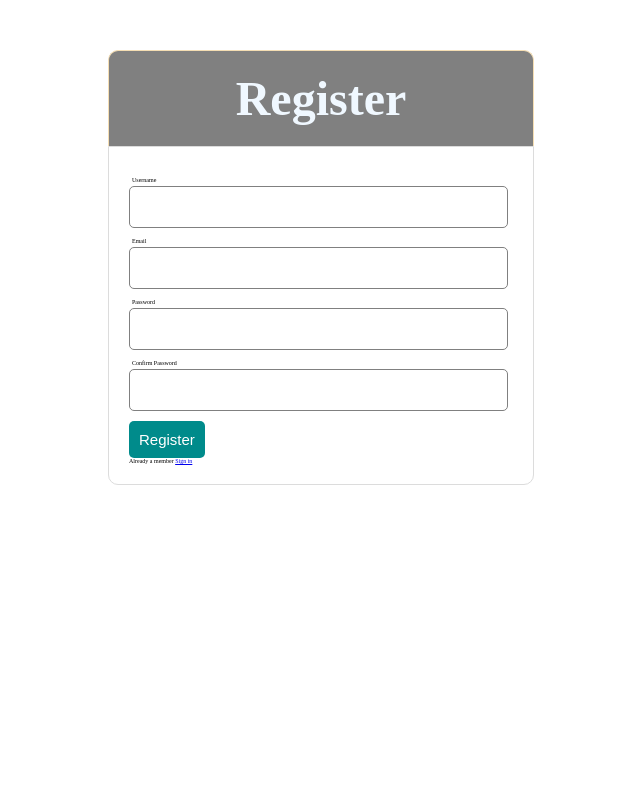
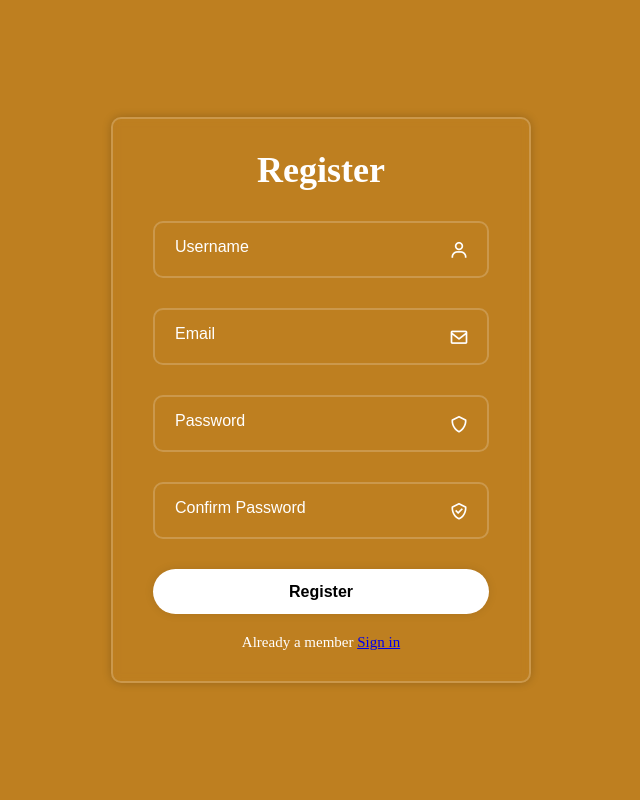
Before and after one commit to puncharat555/project2, a PHP site: page /register.php in a window 1280 px wide. Shown: the whole page, without its empty margins (319-959 px from the left). Run offline with PHP 8.4, Linux system fonts and the light colour scheme.

Commit message:
Updated code with new features

```diff
--- a/errors.php
+++ b/errors.php
@@ -1,7 +1,7 @@
 <?php $errors = array(); ?>
 
 <?php if (count($errors) > 0) : ?>
-    <div class="error">
+    <div class="error"> <!--แสดงค่า error-->
         <?php foreach ($errors as $error) : ?>
             <p><?php echo $error ?></p>
         <?php endforeach ?>
--- /dev/null
+++ b/kl.css
@@ -0,0 +1,117 @@
+* {
+    margin: 0;
+    padding: 0;
+    box-sizing: border-box;
+}
+
+body {
+    display: flex;
+    justify-content: center;
+    align-items: center;
+    min-height: 100vh;
+    /* background: url('') no-repeat; */
+    background-color: rgb(190, 127, 32);
+    background-size: cover;
+    background-position: center;
+}
+
+.header {
+    width: 420px;
+    background: transparent;
+    border: 2px solid rgba(255, 255, 255, .2);
+    backdrop-filter: blur(5px);
+    box-shadow: 0 0 10px rgba(0, 0, 0, .2);
+    color: #ffffff; /*เปลื่ลนสี*/
+    border-radius: 10px;
+    padding: 30px 40px;
+}
+
+.header h2 {
+    font-size: 36px;
+    text-align: center;
+}
+
+.header .input-group {
+    position: relative;
+    width: 100%;
+    height: 50%;
+    margin: 30px 0;
+}
+
+.input-group input {
+    width: 100%;
+    height: 100%;
+    background: transparent;
+    border: none;
+    outline: none;
+    border: 2px solid rgba(255, 255, 255, .2);
+    border-radius: 10px;
+    font-size: 16px;
+    color: #fff;
+    padding: 15px 30px 20px 20px;
+}
+
+.input-group i {
+    position: absolute;
+    right: 20px;
+    top: 50%;
+    transform: translateY(-50%);
+    font-size: 20px;
+}
+
+.input-group input::placeholder {
+    color: #ffffff;/*เปลื่ยนสี font*/
+}
+
+
+.header .remember-forgot {
+    display: flex;
+    justify-content: space-between;
+    font-size: 14.5px;
+    margin: -15px 0 15px;
+}
+
+.header .btn {
+    width: 100%;
+    height: 45px;
+    background: #ffffff;
+    border: none;
+    outline: none;
+    border-radius: 40px;
+    box-shadow: 0 0 10px  rgba(0, 0, 0, .1);
+    cursor: pointer;
+    font-size: 16px;
+    color: black;
+    font-weight: 600;
+}
+
+.header .register-link {
+    font-size: 15px;
+    text-align: center;
+    margin-top: 20px;
+}
+.error {
+    width: 100%;
+    height: 100%;
+
+    border-radius: 2px;
+    font-size: 16px;
+    color: #ff0000;
+
+}
+.error {
+    animation: flicker 2s infinite; /* เรียกใช้งาน animation flicker เวลา 1 วินาที และทำซ้ำไปเรื่อยๆ */
+  }
+
+  /* สร้าง keyframes สำหรับ animation flicker */
+  @keyframes flicker {
+    0% {
+      opacity: 1; /* เริ่มต้นที่ความโปร่งใส */
+    }
+    50% {
+      opacity: 0; /* กลายเป็นไม่โปร่งใสตอนครึ่งทางของ animation */
+    }
+    100% {
+      opacity: 1; /* สิ้นสุดที่ความโปร่งใส */
+    }
+  }
--- a/login_db.php
+++ b/login_db.php
@@ -4,10 +4,12 @@
 
     $errors = array();
 
+    //รับค่าชื่อ และ รหัส เพื่อเข้าสู่ระบบ
     if(isset($_POST['login_user'])) {
         $username = mysqli_real_escape_string($conn, $_POST['username']);
         $password = mysqli_real_escape_string($conn, $_POST['password']);
     }
+    //เช็คค่าว่าง
     if (empty($username)) {
         array_push($errors, "Username is required");
     }
@@ -16,6 +18,7 @@
         array_push($errors, "Username is required");
     }
 
+    //เข็คข้อมูลที่มีในระบบเพื่อ login
     if(count($errors) == 0 ) {
         $password = md5($password);
         $query = "SELECT * FROM user WHERE username = '$username' AND password =  '$password' ";
@@ -26,7 +29,7 @@
             $_SESSION['success'] = "Your are logged in";
             header("location: index.php");
 
-        } else {
+        } else { //แจ้งเตือน ชื่อ หรือ รหัสผิด
             array_push($errors, "Wrong username/password combination");
             $_SESSION['error'] = "Wrong username or password try again!!!";
             header("location: login.php");
--- a/register.php
+++ b/register.php
@@ -7,14 +7,13 @@
     <meta charset="UTF-8">
     <meta name="viewport" content="width=device-width, initial-scale=1.0">
     <title>Register Page</title>
-    <link rel="stylesheet" href="style.css">
+    <link rel="stylesheet" href="kl.css">
+    <link href='https://unpkg.com/boxicons@2.1.4/css/boxicons.min.css' rel='stylesheet'>
 
 </head>
 <body>
+
     <div class="header">
-        <h2>Register</h2>
-    </div>
-
         <form action="register_db.php" method="post">
             <?php include('errors.php')?>
             <?php if (isset($_SESSION['error'])): ?>
@@ -27,27 +26,29 @@
                     </h3>
                 </div>
             <?php endif ?>
+
+            <h2>Register</h2>
             <div class="input-group">
-            <label for="username">Username</label>
-            <input type="text" name="username">
+                <input type="text" name="username" placeholder="Username">
+                <i class='bx bx-user'></i>
             </div>
             <div class="input-group">
-            <label for="email">Email</label>
-            <input type="email" name="email">
+                <input type="email" name="email" placeholder="Email">
+                <i class='bx bx-envelope' ></i>
             </div>
             <div class="input-group">
-            <label for="password_1">Password</label>
-            <input type="password" name="password_1">
+                <input type="password" name="password_1" placeholder="Password">
+                <i class='bx bx-shield' ></i>
             </div>
             <div class="input-group">
-            <label for="password_2">Confirm Password</label>
-            <input type="password" name="password_2">
+                <input type="password" name="password_2" placeholder="Confirm Password">
+                <i class='bx bx-check-shield' ></i>
             </div>
-        <div class="input-group">
                 <button type="submit" name="reg_user" class="btn">Register</button>
+            <div class="register-link">
+                <p>Already a member <a href="login.php">Sign in</a></p>
             </div>
-        <p>Already a member <a href="login.php">Sign in</a></p>
         </form>
-
+    </div>
 </body>
 </html>
--- a/server.php
+++ b/server.php
@@ -1,11 +1,14 @@
 <?php
+    //เชื่อมกับฐานข้อมูล
     $servername = "localhost";
     $username = "root";
     $password = "";
     $dbname = "register_user";
 
+    //สร้างการเชื่อมต่อ
     $conn = mysqli_connect($servername, $username, $password, $dbname);
 
+    //เช็คการเชื่อมต่อ
     if (!$conn) {
         die("Connection failed: " . mysqli_connect_error());
     }
```
Also changed, not shown: html/index.css (added, +150 -0 lines), html/index.html (added, +66 -0 lines), html/index2.html (added, +76 -0 lines), index.php (+2 -5 lines), login.css (added, +119 -0 lines), login.php (+13 -14 lines), register_db.php (+8 -3 lines). Lines whose indentation alone changed are shown as unchanged.
